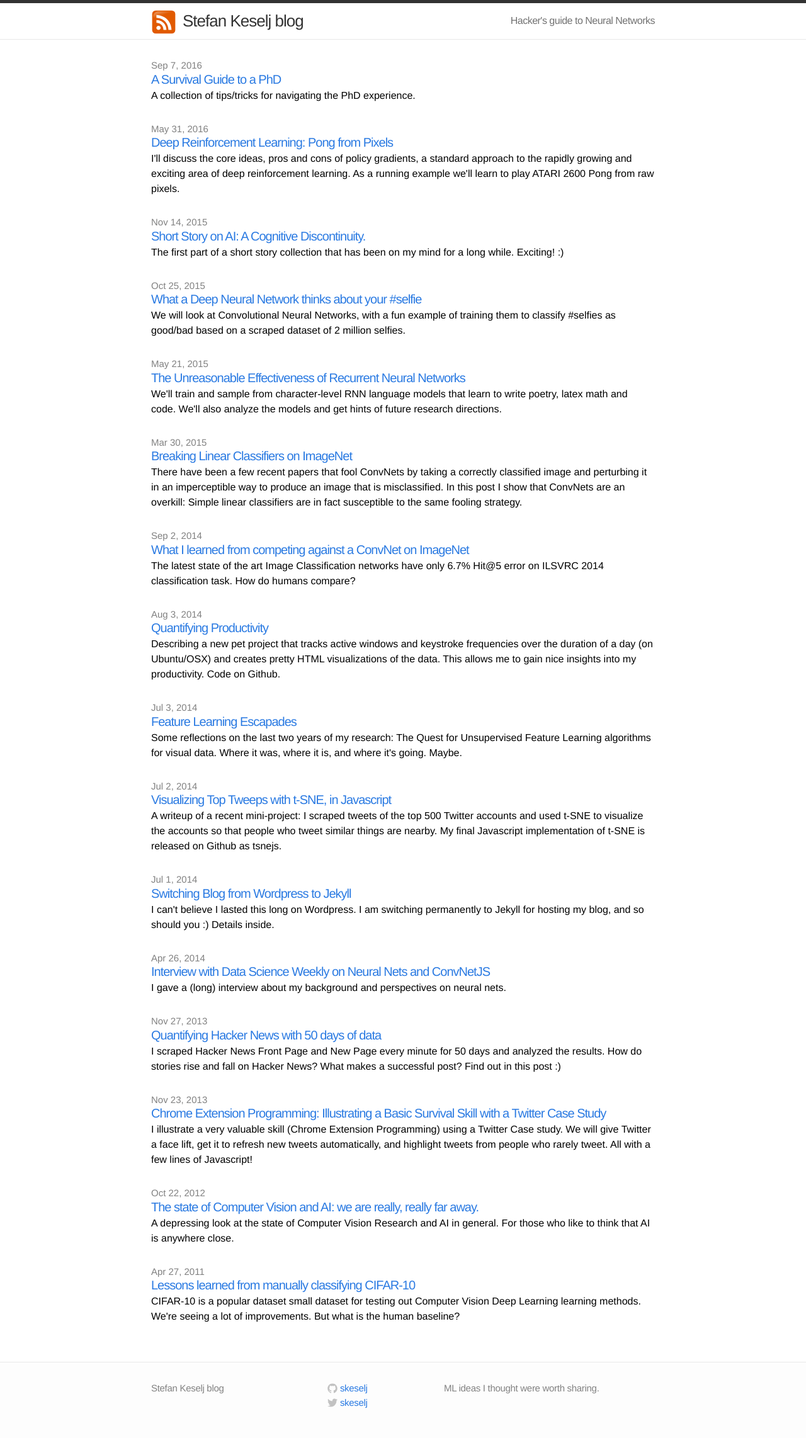
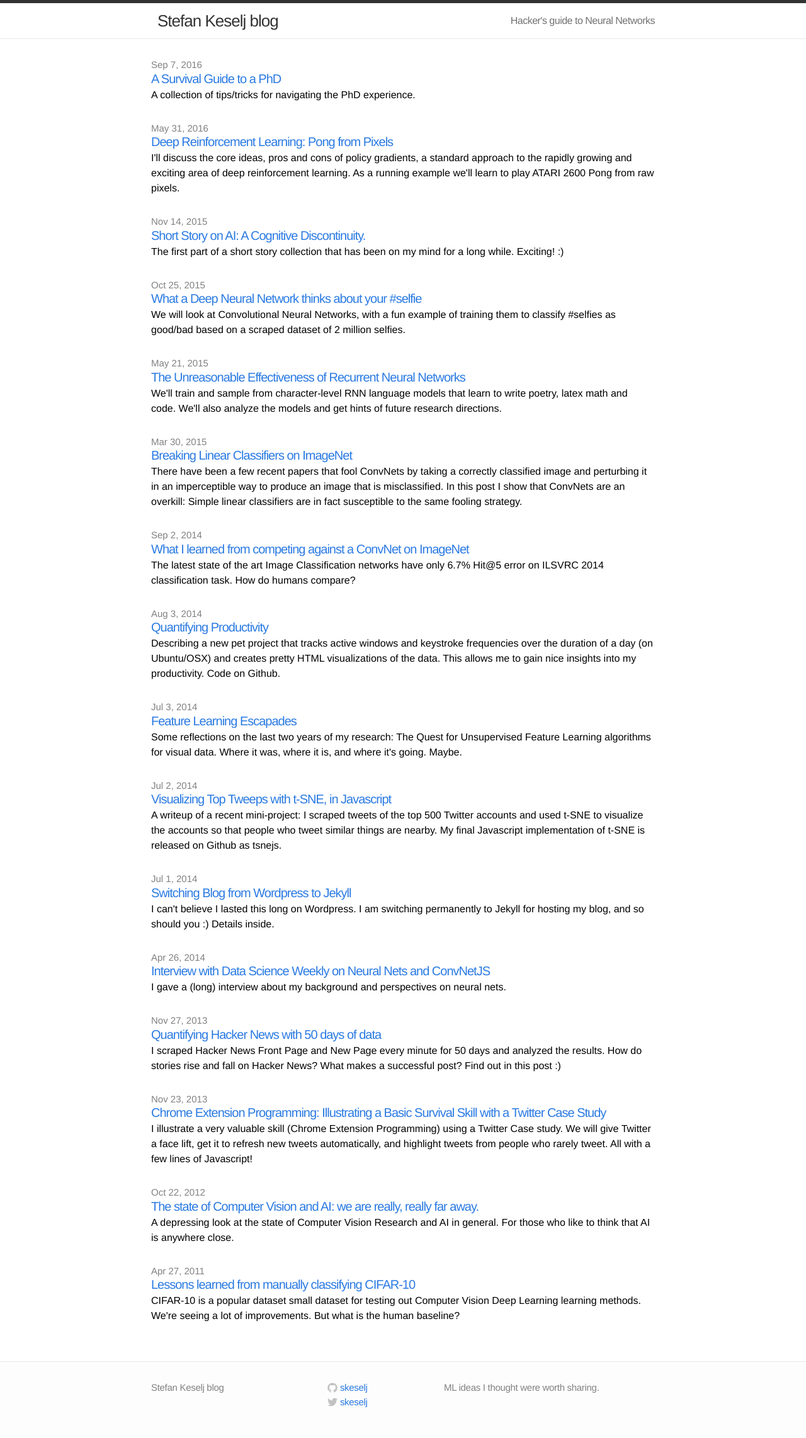
Before and after one commit to skeselj/skeselj.github.io, a Jekyll site: the page built from index.html, in a window 1280 px wide. Shown: the whole page at 63% size. Built offline with Jekyll 4.4.1, drawn with Linux system fonts in a browser that asks for light colours.

Commit message:
removed rss icon

```diff
--- a/_includes/header.html
+++ b/_includes/header.html
@@ -3,9 +3,9 @@
   <div class="wrap">
 
     <div style="float:left; margin-top:10px; margin-right:10px;">
-    <a href="{{ "/feed.xml" | prepend: site.baseurl }}">
+    <!--<a href="{{ "/feed.xml" | prepend: site.baseurl }}">
       <img src="/assets/rssicon.svg" width="40">
-    </a>
+    </a>-->
     </div>
 
     <a class="site-title" href="{{ site.baseurl }}/">{{ site.title }}</a>
```
